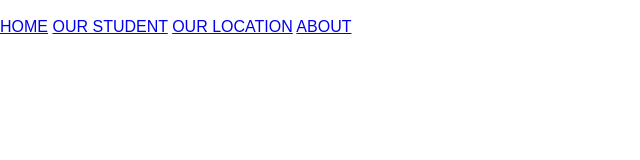
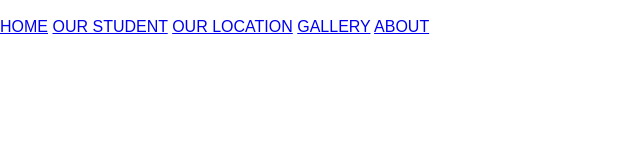
Before and after one commit to kuntalojha/DNR-Academy, a plain HTML site: page index.html in a window 1280 px wide. Shown: the whole page, without its empty margins (0-640 px from the left). Drawn offline with Linux system fonts and the light colour scheme.

Commit message:
ADD GALLERY

```diff
--- a/index.html
+++ b/index.html
@@ -18,6 +18,7 @@
           <a href="#">HOME</a>
           <a href="#">OUR STUDENT</a>
           <a href="#">OUR LOCATION</a>
+          <a href="#">GALLERY</a>
           <a href="#">ABOUT</a>
         </nav>
       </header>
```
